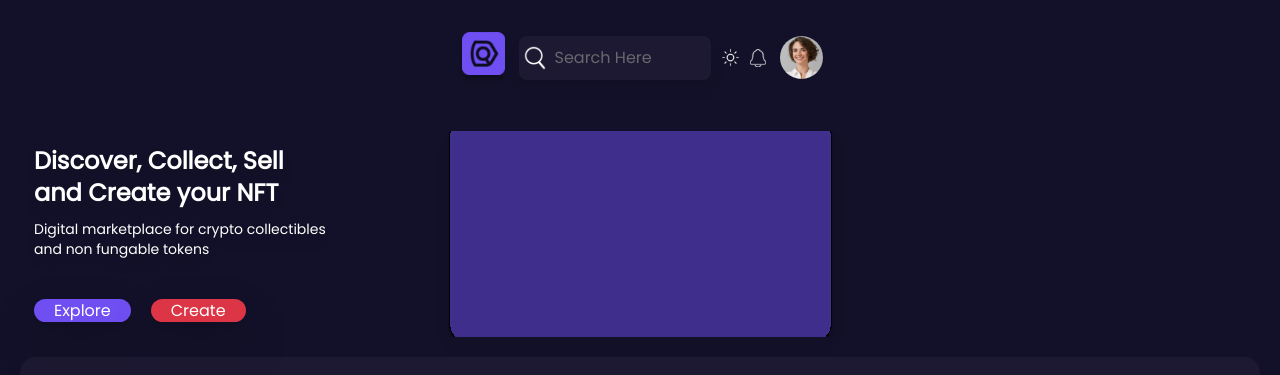
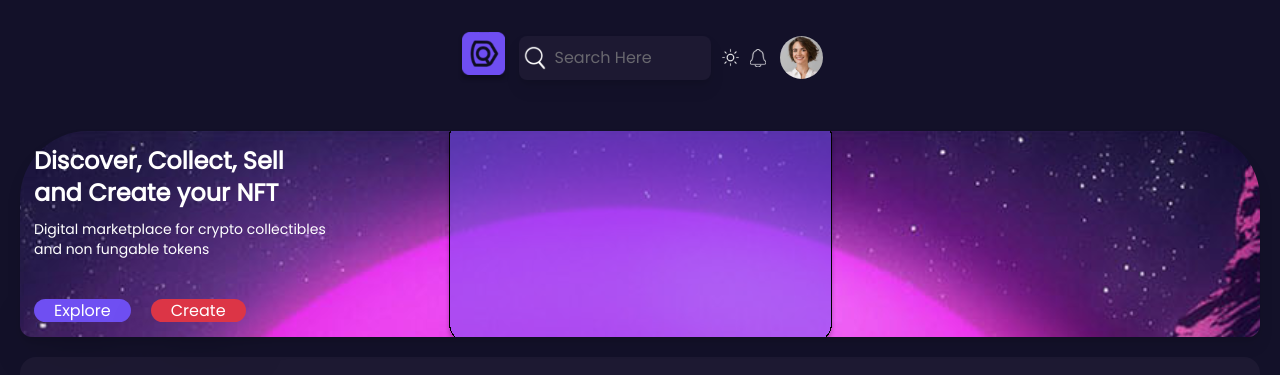
Before and after one commit to DevMathi/Nft-Dashboard, a React (Vite) app: page / in a window 1280 px wide. Shown: the top 375 px of the page. Built offline with nearby package versions, Linux system fonts and the light colour scheme.

Commit message:
changing one way images

```diff
--- a/tailwind.config.js
+++ b/tailwind.config.js
@@ -3,7 +3,7 @@ export default {
 	content: ['./index.html', './src/**/*.{js,ts,jsx,tsx}'],
 	theme: {
 		backgroundImage: {
-			'card-background': '../src/assets/card-imgs/discover.svg',
+			'card-background': 'url("../src/assets/card-imgs/discover.svg")',
 			'cover-card-background': "url('../src/assets/card-imgs/cover.svg')",
 		},
 		fontFamily: {
```
